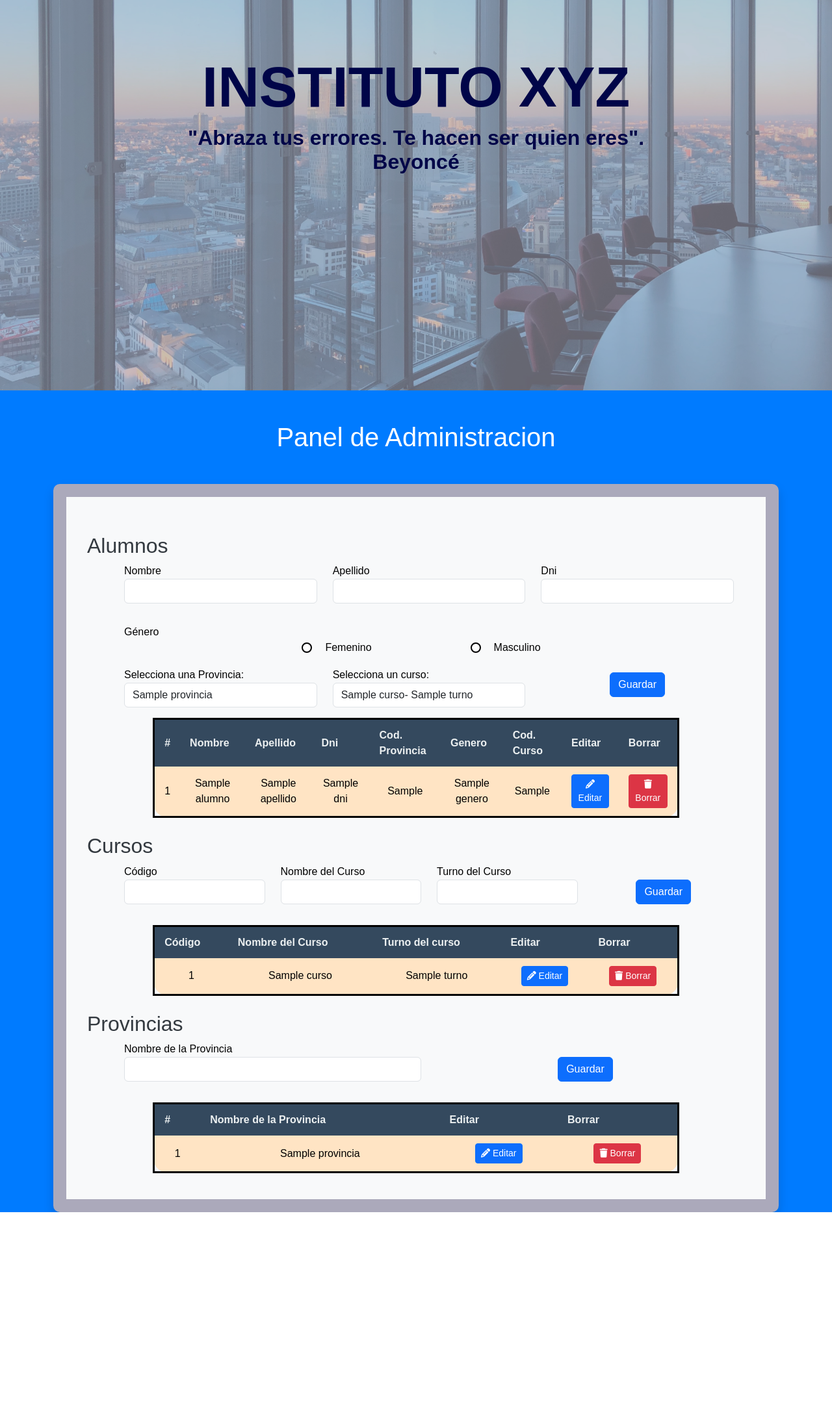
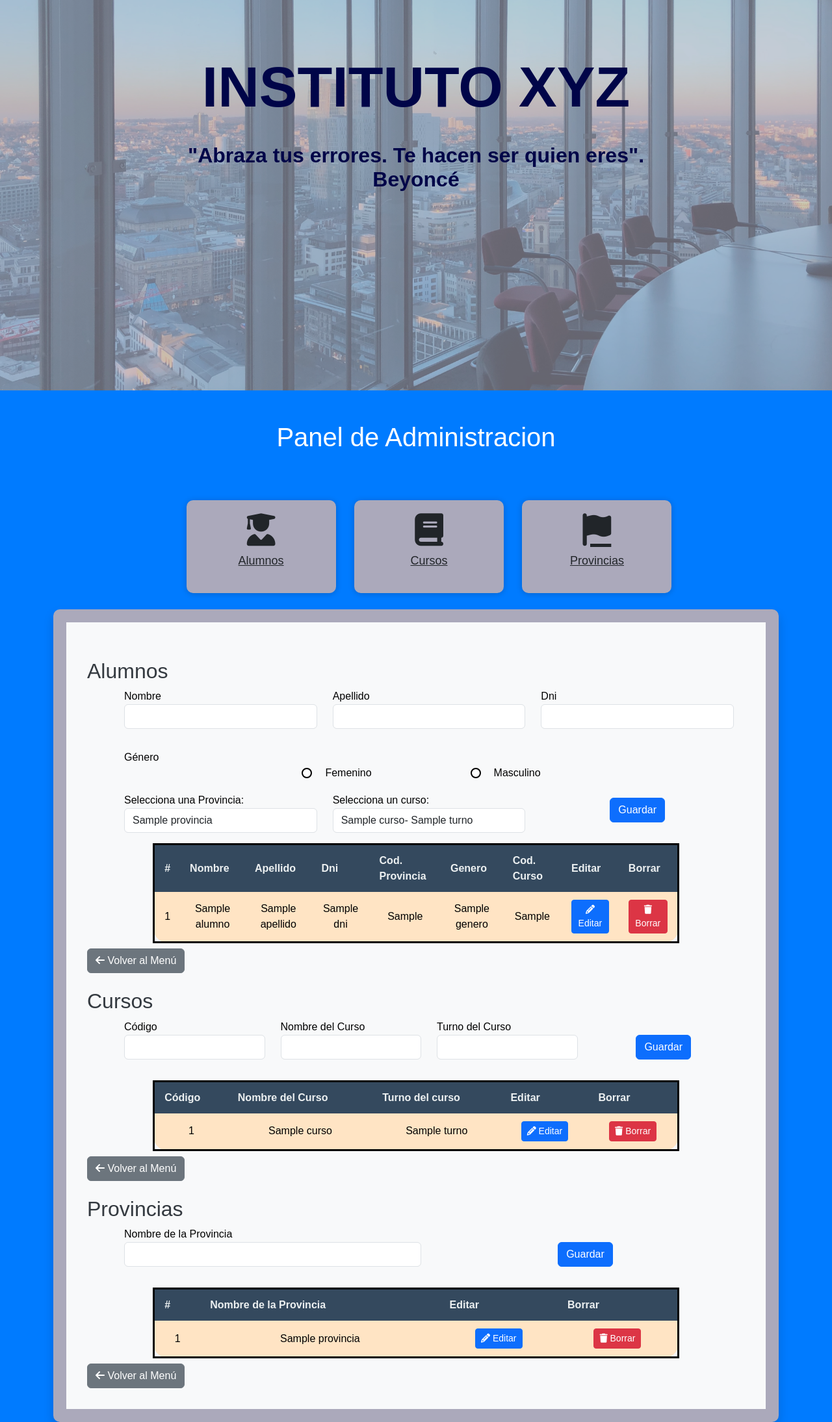
Before and after one commit to Ayelen95/TP-CAC-OFICIOS-BACKEND, a Flask app: template templates/administracion.html in a window 1280 px wide. Shown: the part 199-2388 px from the top of the page at 65% size. Before the commit the page ends 2065 px from the top, so only its background shows below. Run offline with Flask 3, Linux system fonts and the light colour scheme; the template is opened without the code that fills it: most values are stand-ins (such as "Sample title", 1, 10 or a date in 2020); some libraries are stand-ins or nearby versions.

Commit message:
Update administracion.html
añadido menu administracion

```diff
--- a/templates/administracion.html
+++ b/templates/administracion.html
@@ -5,13 +5,14 @@
     <meta name="viewport" content="width=device-width, initial-scale=1.0">
     <title>Cursos de Oficios | XYZ</title>
     <link rel="icon" href="{{ url_for('static', filename='images/_123034.ico') }}" type="image/x-icon">
-
+    <script src="https://kit.fontawesome.com/a1b880f44d.js" crossorigin="anonymous"></script>
     <script src="{{ url_for('static', filename='scripts.js') }}"></script>
     <script src="https://kit.fontawesome.com/a1b880f44d.js" crossorigin="anonymous"></script>
 
     <link href="https://cdn.jsdelivr.net/npm/bootstrap@5.3.3/dist/css/bootstrap.min.css" rel="stylesheet" integrity="sha384-QWTKZyjpPEjISv5WaRU9OFeRpok6YctnYmDr5pNlyT2bRjXh0JMhjY6hW+ALEwIH" crossorigin="anonymous">
     <link rel="stylesheet" href="https://cdnjs.cloudflare.com/ajax/libs/font-awesome/6.4.0/css/all.min.css">
     <script src="https://cdn.jsdelivr.net/npm/bootstrap@5.3.3/dist/js/bootstrap.bundle.min.js" integrity="sha384-YvpcrYf0tY3lHB60NNkmXc5s9fDVZLESaAA55NDzOxhy9GkcIdslK1eN7N6jIeHz" crossorigin="anonymous"></script>
+    <link rel="stylesheet" href="{{ url_for('static', filename='styles.css') }}">
     <style>
         body {
             background-color: #007bff; /* Fondo azul */
@@ -72,8 +73,40 @@
         .radio-borde-negro {
             border: 2px solid black; /* Borde negro de 2px */
         }
+        .nav-list .button.border {
+            border: none !important;
+            text-decoration: none !important;
+        }
+        .icon-container {
+            text-align: center;
+            padding: 20px;
+        }
+        .icon-container i {
+            font-size: 50px;
+        }
+        .icon-container p {
+            margin-top: 10px;
+            font-size: 18px;
+        }
+        .icon-container:hover {
+            background-color: #007bff;
+            color: white;
+            cursor: pointer;
+        }
+        .nav-menu {
+            position: absolute;
+            top: 15px;
+            left: 15px;
+        }
+
+        .menus{
+
+        padding: 25px;
+         display: block ruby;
+        }
+
+
     </style>
-     <link rel="stylesheet" href="{{ url_for('static', filename='styles.css') }}">
 </head>
 <body>
     <header>
@@ -94,10 +127,11 @@
             </label>
 
             <ul class="nav-list">
-                <li><a href="{{ url_for('index') }}" >Cursos</a></li>
-                <li><a href="{{ url_for('contacto') }}" >Contacto</a></li>
-                <li><a href="{{ url_for('administracion') }}">Administracion</a></li>
-                <li><a href="{{ url_for('faq') }}" >Preguntas Frecuentes</a></li>
+                <li><a href="{{ url_for('index') }}" class="button border">Cursos</a></li>
+                <li><a href="{{ url_for('contacto') }}" class="button border">Contacto</a></li>
+                <li><a href="{{ url_for('administracion') }}" class="button border">Administracion</a></li>
+                <li><a href="{{ url_for('faq') }}" class="button border">Preguntas Frecuentes</a></li>
+
             </ul>
         </nav>
     </header>
@@ -106,20 +140,47 @@
             <div class="parallax-overlay">
                 <div class="parallax-content">
                     <h2>INSTITUTO XYZ</h2>
-
+                    <br>
                     <p>"Abraza tus errores. Te hacen ser quien eres". Beyoncé</p>
                     <!--<button>Más información</button> -->
                 </div>
             </div>
         </section>
+    <a name="menu"></a>
     <h1 class="text-center mt-5 mb-5">Panel de Administracion</h1>
+    <div class="container mt-5">
+
+
+        <div class="row text-center menus">
+            <div class="col-md-3">
+                <a href="#alumnos" class="card icon-container">
+                    <i class="fas fa-user-graduate"></i>
+                    <p>Alumnos</p>
+                </a>
+            </div>
+            <div class="col-md-3">
+                <a href="#cursos" class="card icon-container">
+                    <i class="fas fa-book"></i>
+                    <p>Cursos</p>
+                </a>
+            </div>
+            <div class="col-md-3">
+                <a href="#provincias" class="card icon-container">
+                    <i class="fas fa-flag"></i>
+                    <p>Provincias</p>
+                </a>
+            </div>
+        </div>
+    </div>
+
     <div class="container">
         <div class="card shadow">
             <div class="card-body">
 
                 <!-- Tabla Usuarios -->
+                <a name="usuarios"></a>
                 <h2 class="section-title">Alumnos</h2>
-                    <form action="/alumno" method="POST">
+                <form name="alumnos" action="/alumno" method="POST">
                     <div class="row mb-3">
                         <div class="col">
                             <label>Nombre</label>
@@ -179,6 +240,7 @@
                         </div>
                     </div>
                 </form>
+
 
                 <table class="mx-auto table-custom text-center">
                     <thead>
@@ -245,12 +307,12 @@
                                             <label>Provincia</label>
                                             <select class="form-control" name="provincia" required>
                                                 {% for provincia in provincias %}
-                                                    <option value={{ provincia.id }}>{{ provincia.provincia }}</option>
+                                                 <option value="{{ provincia.id }}" {% if provincia.id == alumno.Cod_Provincia %}selected{% endif %}>{{ provincia.provincia }}</option>
                                                 {% endfor %}
                                             </select>
                                              <select class="form-control" name="curso">
                                                 {% for curso in cursos %}
-                                                    <option value={{ curso.id }}>{{ curso.nombre}}- {{ curso.turno }}</option>
+                                                <option value="{{ curso.id }}" {% if curso.id == alumno.Cod_Curso %}selected{% endif %}>{{ curso.nombre }} - {{ curso.turno }}</option>
                                                 {% endfor %}
                                             </select>
 
@@ -266,9 +328,13 @@
                     </tbody>
                 </table>
 
+                <a href="#menu" class="btn btn-secondary"><i class="fas fa-arrow-left"></i> Volver al Menú</a>
+
+
                 <!-- Tabla Cursos -->
+                <a name="cursos"></a>
                 <h2 class="section-title">Cursos</h2>
-                    <form action="/curso" method="POST">
+                <form name="cursos" action="/curso" method="POST">
                     <div class="row mb-3">
                         <div class="col">
                             <label>Código</label>
@@ -341,11 +407,15 @@
                         {% endfor %}
                     </tbody>
                 </table>
+                <a href="#menu" class="btn btn-secondary"><i class="fas fa-arrow-left"></i> Volver al Menú</a>
 
                 <!-- Tabla Provincias -->
+                <a name="provincias"></a>
                 <h2 class="section-title">Provincias</h2>
-                    <form action="/provincia" method="POST">
+
+                <form  action="/provincia" method="POST">
                     <div class="row mb-3">
+
                         <div class="col">
                             <label>Nombre de la Provincia</label>
                             <input type="text" class="form-control mb-3" name="nombre_provincia">
@@ -405,6 +475,7 @@
                         {% endfor %}
                     </tbody>
                 </table>
+                <a href="#menu" class="btn btn-secondary"><i class="fas fa-arrow-left"></i> Volver al Menú</a>
 
             </div>
         </div>
```
Lines whose indentation alone changed are shown as unchanged.
